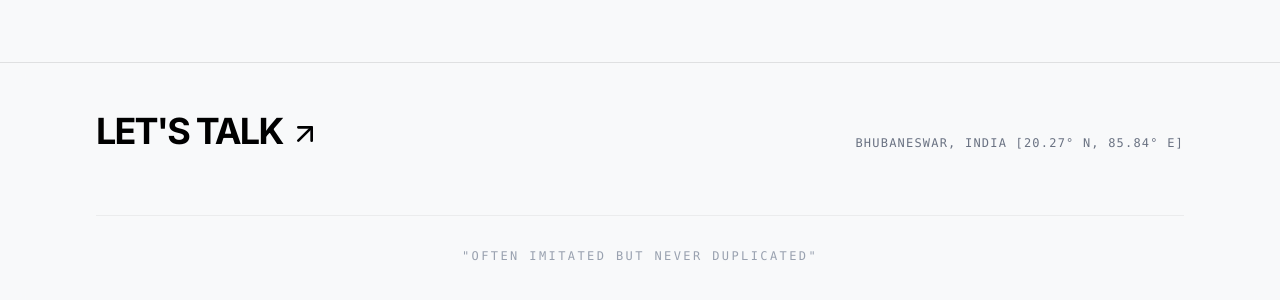
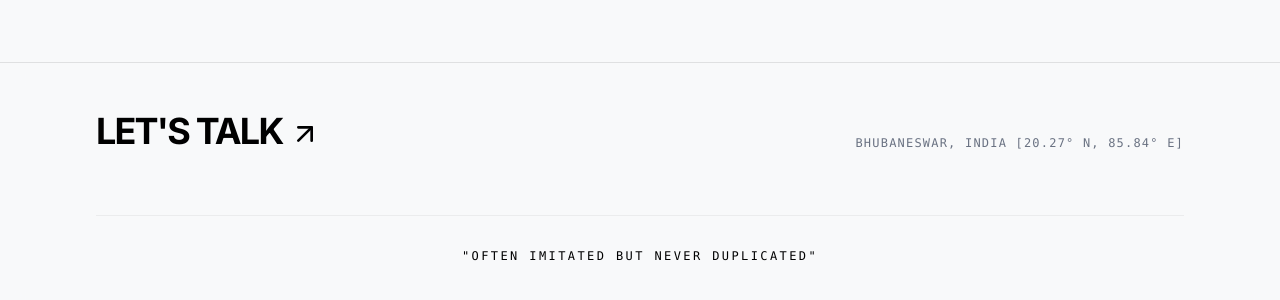
Before and after one commit to ArinPattnaik/Arin-s-Website, a React (Vite) app: page / in a window 1280 px wide. Shown: the part 6561-6861 px from the top of the page. Built offline with nearby package versions, Linux system fonts and the light colour scheme.

Commit message:
Update App.tsx

```diff
--- a/src/App.tsx
+++ b/src/App.tsx
@@ -464,7 +464,7 @@ const Footer = () => {
       </div>
 
       <div className="w-full text-center pt-8 border-t border-black/5">
-        <p className="font-mono text-[10px] md:text-xs text-gray-400 tracking-[0.2em] uppercase">
+        <p className="font-mono text-[10px] md:text-xs text-black tracking-[0.2em] uppercase">
           "Often Imitated but never duplicated"
         </p>
       </div>
```
